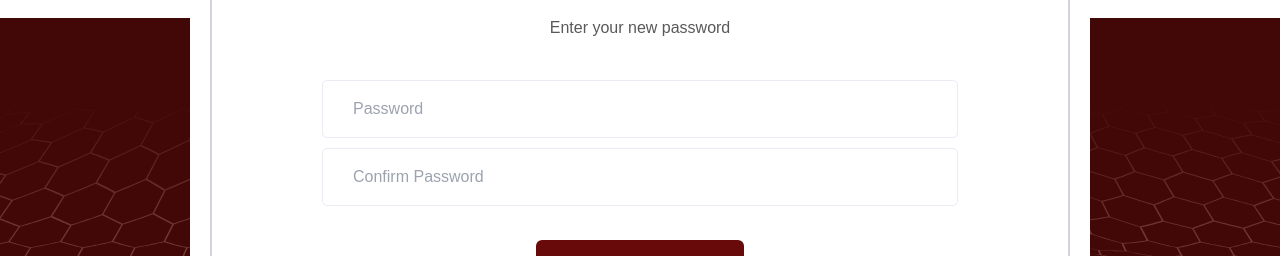
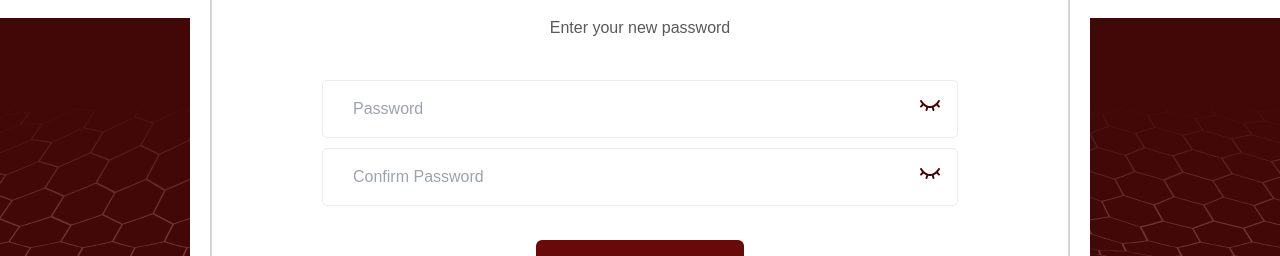
Before and after one commit to SoftLion-Co/timestone-prototype, a Next.js app: page /auth/forgot-me/1 in a window 1280 px wide. Shown: the part 236-492 px from the top of the page. Built offline with nearby package versions, Linux system fonts and the light colour scheme.

Commit message:
chore: add eyes on passwords

```diff
--- a/app/sections/authorization-page/LoginFormSection.tsx
+++ b/app/sections/authorization-page/LoginFormSection.tsx
@@ -2,7 +2,7 @@
 import { useForm } from "@mantine/form";
 import { useRouter } from "next/navigation";
 import React, { useEffect, useState } from "react";
-
+import { useDisclosure } from "@mantine/hooks";
 import Button from "@/components/ButtonComponent";
 import Input from "@/components/InputComponent";
 import LoaderComponent from "@/components/LoaderComponent";
@@ -15,6 +15,7 @@ const LoginFormSection = () => {
   const [loginMessage, setLoginMessage] = useState<string | null>(null);
   const [isLoading, setIsLoading] = useState<boolean>(false);
   const [rememberMe, setRememberMe] = useState(false);
+  const [visible, { toggle }] = useDisclosure(false);
 
   const loginForm = useForm({
     initialValues: {
@@ -73,7 +74,7 @@ const LoginFormSection = () => {
       } else if (response == "User not activated") {
         setLoginMessage("Your acc not activated. Check email box.");
       } else {
-        setLoginMessage("Account does not exist");
+        setLoginMessage("Error with server.");
       }
     }
   };
@@ -112,7 +113,9 @@ const LoginFormSection = () => {
       />
 
       <Input
-        inputType="input"
+        inputType="password"
+        visible={visible}
+        onVisibilityChange={toggle}
         placeholder="Password"
         type="password"
         bordered={true}
--- a/app/sections/authorization-page/RegistrationFormSection.tsx
+++ b/app/sections/authorization-page/RegistrationFormSection.tsx
@@ -8,7 +8,7 @@ import { registrateNewUser } from "@/services/AuthService";
 import { addNewReceiver } from "@/services/SubscribeService";
 import { useForm } from "@mantine/form";
 import { isEmail, hasLength } from "@mantine/form";
-
+import { useDisclosure } from "@mantine/hooks";
 const months = [
   { value: "january", label: "January" },
   { value: "february", label: "February" },
@@ -61,6 +61,7 @@ const RegistrationFormSection = () => {
   const [month, setMonth] = useState("february");
   const [day, setDay] = useState("1");
   const dayOptions = getDaysInMonth(month);
+  const [visible, { toggle }] = useDisclosure(false);
 
   const registrationForm = useForm({
     initialValues: {
@@ -277,9 +278,11 @@ const RegistrationFormSection = () => {
         <div className="flex flex-col lg:flex-row gap-[10px]">
           <div>
             <Input
-              inputType="input"
+              inputType="password"
               placeholder="Password"
               type="password"
+              visible={visible}
+              onVisibilityChange={toggle}
               fullWidth={true}
               bordered={true}
               className="lg:min-w-[314px]"
@@ -291,9 +294,11 @@ const RegistrationFormSection = () => {
 
           <div>
             <Input
-              inputType="input"
+              inputType="password"
               placeholder="Confirm Password"
               type="password"
+              visible={visible}
+              onVisibilityChange={toggle}
               bordered={true}
               fullWidth={true}
               className="lg:min-w-[314px]"
@@ -330,7 +335,9 @@ const RegistrationFormSection = () => {
         <div className="mt-[16px]">
           <div>
             {registrationMessage && (
-              <span className={`block text-center  text-[16px] text-darkBurgundy`}>
+              <span
+                className={`block text-center  text-[16px] text-darkBurgundy`}
+              >
                 {registrationMessage}
               </span>
             )}
--- a/app/sections/authorization-page/ResetPasswordFormSection.tsx
+++ b/app/sections/authorization-page/ResetPasswordFormSection.tsx
@@ -6,6 +6,7 @@ import Image from "next/image";
 import Button from "@/components/ButtonComponent";
 import Input from "@/components/InputComponent";
 import LoaderComponent from "@/components/LoaderComponent";
+import { useDisclosure } from "@mantine/hooks";
 import { resetForgetPassword } from "@/services/ForgotMeService";
 import { useRouter } from "next/navigation";
 
@@ -17,7 +18,7 @@ const ResetPasswordFormSection = ({
   const router = useRouter();
   const [forgotMeMessage, setForgotMeMessage] = useState<string | null>(null);
   const [isLoading, setIsLoading] = useState<boolean>(false);
-
+  const [visible, { toggle }] = useDisclosure(false);
   const resetPasswordForm = useForm({
     initialValues: {
       password: "",
@@ -86,9 +87,11 @@ const ResetPasswordFormSection = ({
           </div>
 
           <Input
-            inputType="input"
+            inputType="password"
             placeholder="Password"
             type="password"
+            visible={visible}
+              onVisibilityChange={toggle}
             bordered={true}
             fullWidth={true}
             required={true}
@@ -97,9 +100,11 @@ const ResetPasswordFormSection = ({
             className="!w-full mt-[10px]"
           />
           <Input
-            inputType="input"
+            inputType="password"
             placeholder="Confirm Password"
             type="password"
+            visible={visible}
+              onVisibilityChange={toggle}
             bordered={true}
             fullWidth={true}
             required={true}
```
